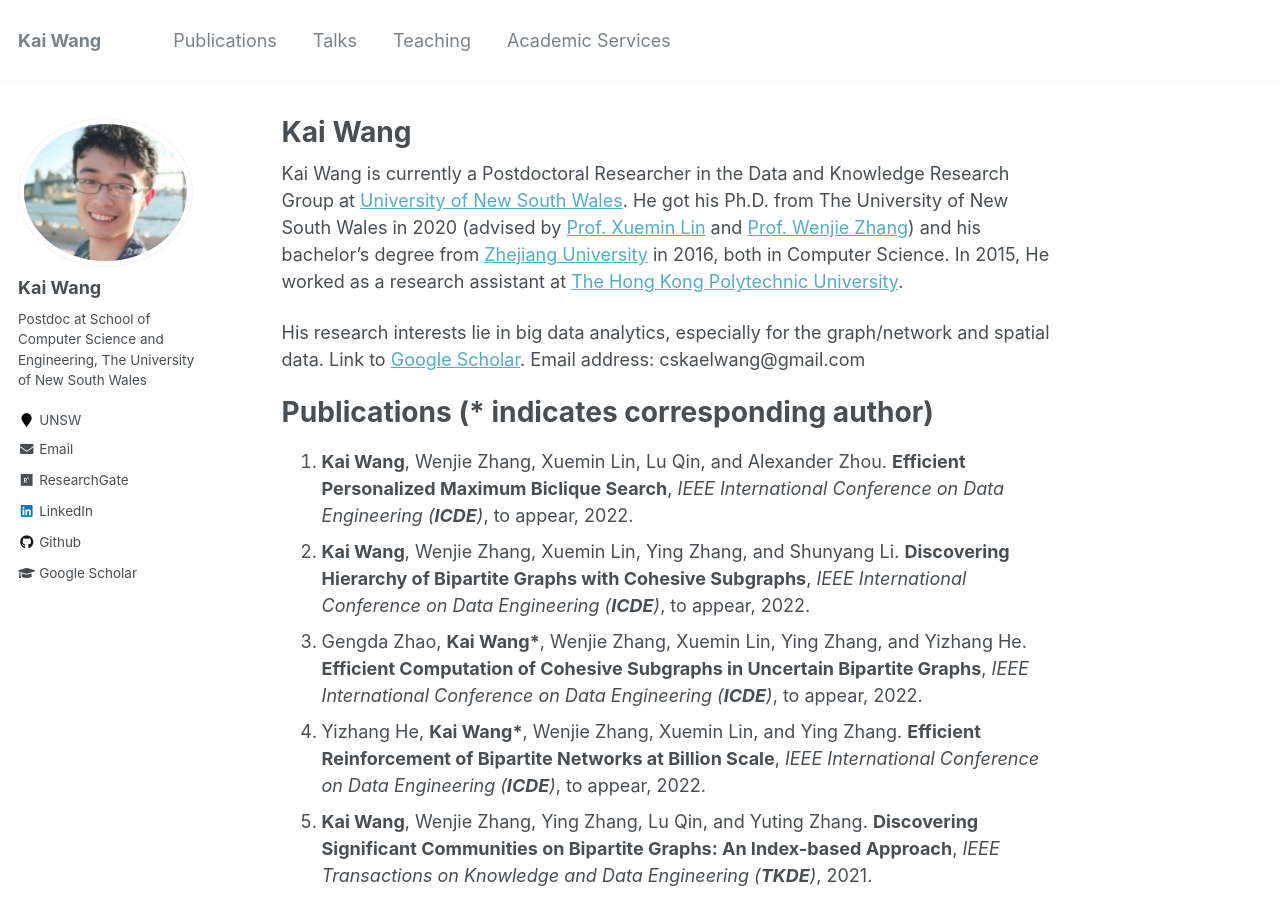
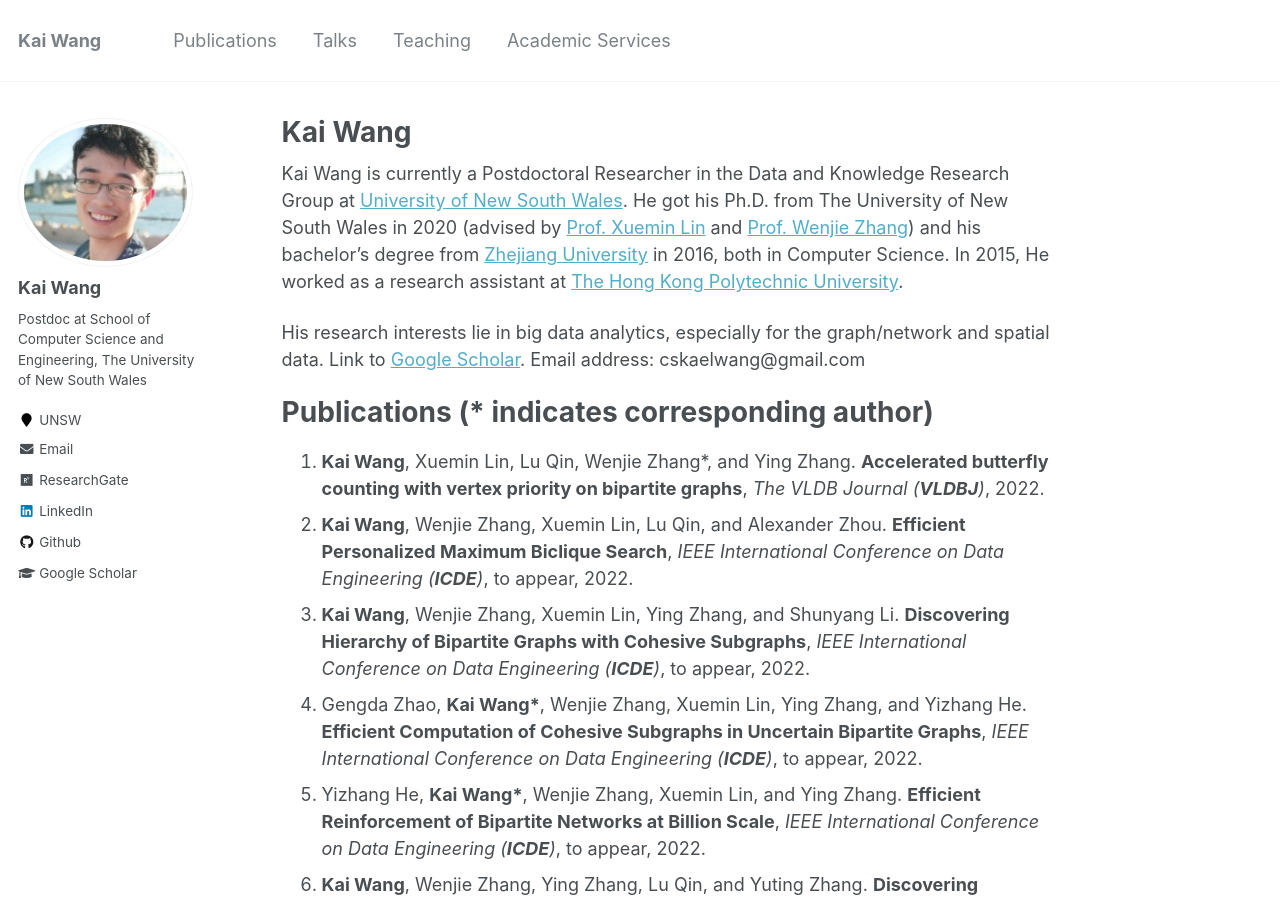
Before and after one commit to cs-kaiwang/cs-kaiwang.github.io, a Jekyll site: the page built from _pages/about.md, in a window 1280 px wide and 900 px high. Built offline with Jekyll 4.4.1, drawn with Linux system fonts in a browser that asks for light colours.

Commit message:
Update about.md

```diff
--- a/_pages/about.md
+++ b/_pages/about.md
@@ -14,27 +14,28 @@ His research interests lie in big data analytics, especially for the graph/netwo
 
 Publications (* indicates corresponding author)
 ======
-1. **Kai Wang**, Wenjie Zhang, Xuemin Lin, Lu Qin, and Alexander Zhou. **Efficient Personalized Maximum Biclique Search**, *IEEE International Conference on Data Engineering (**ICDE**)*, to appear, 2022.
-2. **Kai Wang**, Wenjie Zhang, Xuemin Lin, Ying Zhang, and Shunyang Li. **Discovering Hierarchy of Bipartite Graphs with Cohesive Subgraphs**, *IEEE International Conference on Data Engineering (**ICDE**)*, to appear, 2022.
-3. Gengda Zhao, **Kai Wang\***, Wenjie Zhang, Xuemin Lin, Ying Zhang, and Yizhang He. **Efficient Computation of Cohesive Subgraphs in Uncertain Bipartite Graphs**, *IEEE International Conference on Data Engineering (**ICDE**)*, to appear, 2022.
-4. Yizhang He, **Kai Wang\***, Wenjie Zhang, Xuemin Lin, and Ying Zhang. **Efficient Reinforcement of Bipartite Networks at Billion Scale**, *IEEE International Conference on Data Engineering (**ICDE**)*, to appear, 2022.
-5. **Kai Wang**, Wenjie Zhang, Ying Zhang, Lu Qin, and Yuting Zhang. **Discovering Significant Communities on Bipartite Graphs: An Index-based Approach**, *IEEE Transactions on Knowledge and Data Engineering (**TKDE**)*, 2021.
-6. Yuting Zhang, **Kai Wang\***, Wenjie Zhang, Xuemin Lin, and Ying Zhang. **Pareto-Optimal Community Search on Large Bipartite Graphs**, *The Conference on Information and Knowledge Management (CIKM)*, 2021.
-7. **Kai Wang**, Yiheng Hu, Xuemin Lin, Wenjie Zhang, Lu Qin, and Ying Zhang. **CohBGA: A Cohesive Structure Based Bipartite Graph Analytics System** (Demo), *The Conference on Information and Knowledge Management (CIKM)*, 2021.
-8. Xiaoshuang Chen, **Kai Wang\***, Xuemin Lin, Wenjie Zhang, Lu Qin, and Ying Zhang. **Efficiently Answering Reachability and Path Queries on Temporal Bipartite Graphs**, *International Conference on Very Large Data Bases (**VLDB**)*, pages 1845-1858, 2021.
-9. Yixiang Fang, **Kai Wang**, Xuemin Lin, and Wenjie Zhang. **Cohesive Subgraph Search over Big Heterogeneous Information Networks: Applications, Challenges, and Solutions** (Tutorial), *ACM SIGMOD International Conference on Management of Data (**SIGMOD**)*, pages 2829-2838, 2021.
-10. **Kai Wang**, Xuemin Lin, Lu Qin, Wenjie Zhang, and Ying Zhang. **Towards Efficient Solutions of Bitruss Decomposition for Large-scale Bipartite Graphs**, *The VLDB Journal (**VLDBJ**)*, pages 1-24, 2021.
-11. Yizhang He, **Kai Wang\***, Wenjie Zhang, Xuemin Lin, and Ying Zhang. **Exploring Cohesive Subgraphs with Vertex Engagement and Tie Strength in Bipartite Graphs**, *Information Sciences*, pages 277-296, 2021.
-12. Fan Zhang, Jiadong Xie, **Kai Wang**, Shiyu Yang, Yu Jiang. **Discovering Key Users for Defending Network Structural Stability**, *World Wide Web*, pages 1-23, 2021.
-13. Bo Tang, Man Lung Yiu, Kyriakos Mouratidis, Jiahao Zhang, and **Kai Wang**. **On Discovering Motifs and Frequent Patterns in Spatial Trajectories with Discrete Frechet Distance**, *GeoInformatica*, to apprear, 2021.
-14. **Kai Wang**, Wenjie Zhang, Xuemin Lin, Ying Zhang, Lu Qin, and Yuting Zhang. **Efficient and Effective Community Search on Large-scale Bipartite Graphs**, *IEEE International Conference on Data Engineering (**ICDE**)*, pages 85-96, 2021.
-15. **Kai Wang**, Shuting Wang, Xin Cao, and Lu Qin. **Efficient Radius-bounded Community Search in Geo-social Networks**, *IEEE Transactions on Knowledge and Data Engineering (**TKDE**)*,  2020.
-16. Maryam Ghafouri, **Kai Wang\***, Fan Zhang, Ying Zhang, and Xuemin Lin. **Efficient Graph Hierarchical Decomposition With User Engagement And Tie Strength**, *International Conference on Database Systems for Advanced Applications (DASFAA)*, pages 448-465, 2020.
-17. **Kai Wang**, Xuemin Lin, Lu Qin, Wenjie Zhang, and Ying Zhang. **Efficient Bitruss Decomposition for Large-scale Bipartite Graphs**, *IEEE International Conference on Data Engineering (**ICDE**)*, pages 661-672, 2020.
-18. **Kai Wang**, Xuemin Lin, Lu Qin, Wenjie Zhang, and Ying Zhang. **Vertex Priority Based Butterfly Counting for Large-scale Bipartite Networks**, *International Conference on Very Large Data Bases (**VLDB**)*, pages 1139-1152, 2019.
-19. **Kai Wang**, Xin Cao, Xuemin Lin, Wenjie Zhang, and Lu Qin. **Efficient Computing of Radius-bounded k-cores**, *IEEE International Conference on Data Engineering (**ICDE**)*, pages 233-244, 2018.
-20. Bo Tang, Man Lung Yiu, Kyriakos Mouratidis, and **Kai Wang**. **Efficient Motif Discovery in Spatial Trajectories using Discrete Fréchet Distance**, *International Conference on Extending Database Technology (EDBT)*, pages 378-389, 2017.
-21. Lu Chen, Yunjun Gao, **Kai Wang**, Christian S Jensen, and Gang Chen. **Answering Why-not Questions on Metric Probabilistic Range Queries**, *IEEE International Conference on Data Engineering (**ICDE**)*, pages 767-778, 2016.
+1. **Kai Wang**, Xuemin Lin, Lu Qin, Wenjie Zhang\*, and Ying Zhang. **Accelerated butterfly counting with vertex priority on bipartite graphs**, *The VLDB Journal (**VLDBJ**)*, 2022.
+2. **Kai Wang**, Wenjie Zhang, Xuemin Lin, Lu Qin, and Alexander Zhou. **Efficient Personalized Maximum Biclique Search**, *IEEE International Conference on Data Engineering (**ICDE**)*, to appear, 2022.
+3. **Kai Wang**, Wenjie Zhang, Xuemin Lin, Ying Zhang, and Shunyang Li. **Discovering Hierarchy of Bipartite Graphs with Cohesive Subgraphs**, *IEEE International Conference on Data Engineering (**ICDE**)*, to appear, 2022.
+4. Gengda Zhao, **Kai Wang\***, Wenjie Zhang, Xuemin Lin, Ying Zhang, and Yizhang He. **Efficient Computation of Cohesive Subgraphs in Uncertain Bipartite Graphs**, *IEEE International Conference on Data Engineering (**ICDE**)*, to appear, 2022.
+5. Yizhang He, **Kai Wang\***, Wenjie Zhang, Xuemin Lin, and Ying Zhang. **Efficient Reinforcement of Bipartite Networks at Billion Scale**, *IEEE International Conference on Data Engineering (**ICDE**)*, to appear, 2022.
+6. **Kai Wang**, Wenjie Zhang, Ying Zhang, Lu Qin, and Yuting Zhang. **Discovering Significant Communities on Bipartite Graphs: An Index-based Approach**, *IEEE Transactions on Knowledge and Data Engineering (**TKDE**)*, 2021.
+7. Yuting Zhang, **Kai Wang\***, Wenjie Zhang, Xuemin Lin, and Ying Zhang. **Pareto-Optimal Community Search on Large Bipartite Graphs**, *The Conference on Information and Knowledge Management (CIKM)*, 2021.
+8. **Kai Wang**, Yiheng Hu, Xuemin Lin, Wenjie Zhang, Lu Qin, and Ying Zhang. **CohBGA: A Cohesive Structure Based Bipartite Graph Analytics System** (Demo), *The Conference on Information and Knowledge Management (CIKM)*, 2021.
+9. Xiaoshuang Chen, **Kai Wang\***, Xuemin Lin, Wenjie Zhang, Lu Qin, and Ying Zhang. **Efficiently Answering Reachability and Path Queries on Temporal Bipartite Graphs**, *International Conference on Very Large Data Bases (**VLDB**)*, pages 1845-1858, 2021.
+10. Yixiang Fang, **Kai Wang**, Xuemin Lin, and Wenjie Zhang. **Cohesive Subgraph Search over Big Heterogeneous Information Networks: Applications, Challenges, and Solutions** (Tutorial), *ACM SIGMOD International Conference on Management of Data (**SIGMOD**)*, pages 2829-2838, 2021.
+11. **Kai Wang**, Xuemin Lin, Lu Qin, Wenjie Zhang, and Ying Zhang. **Towards Efficient Solutions of Bitruss Decomposition for Large-scale Bipartite Graphs**, *The VLDB Journal (**VLDBJ**)*, pages 1-24, 2021.
+12. Yizhang He, **Kai Wang\***, Wenjie Zhang, Xuemin Lin, and Ying Zhang. **Exploring Cohesive Subgraphs with Vertex Engagement and Tie Strength in Bipartite Graphs**, *Information Sciences*, pages 277-296, 2021.
+13. Fan Zhang, Jiadong Xie, **Kai Wang**, Shiyu Yang, Yu Jiang. **Discovering Key Users for Defending Network Structural Stability**, *World Wide Web*, pages 1-23, 2021.
+14. Bo Tang, Man Lung Yiu, Kyriakos Mouratidis, Jiahao Zhang, and **Kai Wang**. **On Discovering Motifs and Frequent Patterns in Spatial Trajectories with Discrete Frechet Distance**, *GeoInformatica*, to apprear, 2021.
+15. **Kai Wang**, Wenjie Zhang, Xuemin Lin, Ying Zhang, Lu Qin, and Yuting Zhang. **Efficient and Effective Community Search on Large-scale Bipartite Graphs**, *IEEE International Conference on Data Engineering (**ICDE**)*, pages 85-96, 2021.
+16. **Kai Wang**, Shuting Wang, Xin Cao, and Lu Qin. **Efficient Radius-bounded Community Search in Geo-social Networks**, *IEEE Transactions on Knowledge and Data Engineering (**TKDE**)*,  2020.
+17. Maryam Ghafouri, **Kai Wang\***, Fan Zhang, Ying Zhang, and Xuemin Lin. **Efficient Graph Hierarchical Decomposition With User Engagement And Tie Strength**, *International Conference on Database Systems for Advanced Applications (DASFAA)*, pages 448-465, 2020.
+18. **Kai Wang**, Xuemin Lin, Lu Qin, Wenjie Zhang, and Ying Zhang. **Efficient Bitruss Decomposition for Large-scale Bipartite Graphs**, *IEEE International Conference on Data Engineering (**ICDE**)*, pages 661-672, 2020.
+19. **Kai Wang**, Xuemin Lin, Lu Qin, Wenjie Zhang, and Ying Zhang. **Vertex Priority Based Butterfly Counting for Large-scale Bipartite Networks**, *International Conference on Very Large Data Bases (**VLDB**)*, pages 1139-1152, 2019.
+20. **Kai Wang**, Xin Cao, Xuemin Lin, Wenjie Zhang, and Lu Qin. **Efficient Computing of Radius-bounded k-cores**, *IEEE International Conference on Data Engineering (**ICDE**)*, pages 233-244, 2018.
+21. Bo Tang, Man Lung Yiu, Kyriakos Mouratidis, and **Kai Wang**. **Efficient Motif Discovery in Spatial Trajectories using Discrete Fréchet Distance**, *International Conference on Extending Database Technology (EDBT)*, pages 378-389, 2017.
+22. Lu Chen, Yunjun Gao, **Kai Wang**, Christian S Jensen, and Gang Chen. **Answering Why-not Questions on Metric Probabilistic Range Queries**, *IEEE International Conference on Data Engineering (**ICDE**)*, pages 767-778, 2016.
 
 Talks
 ======
```
